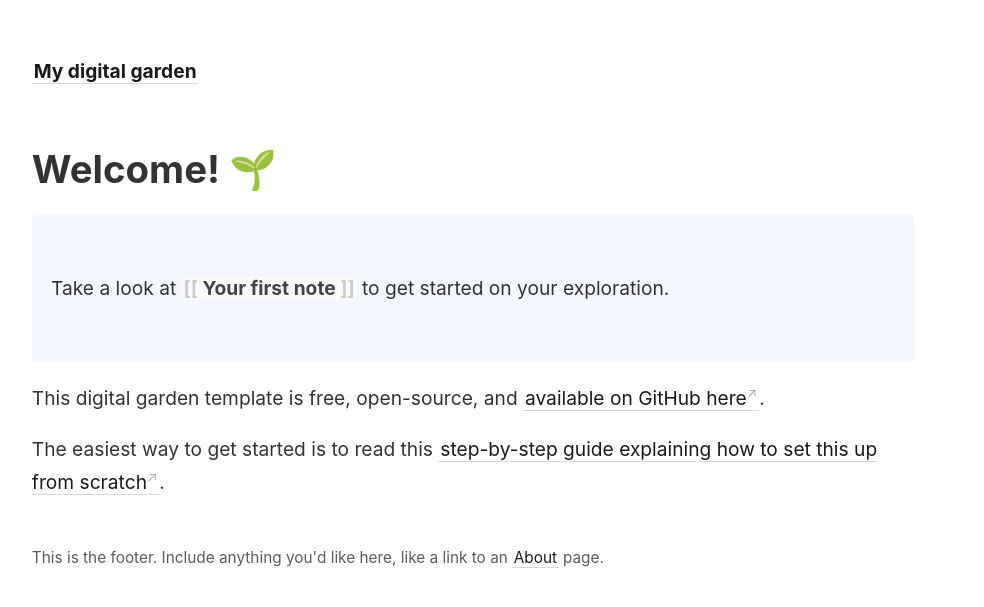
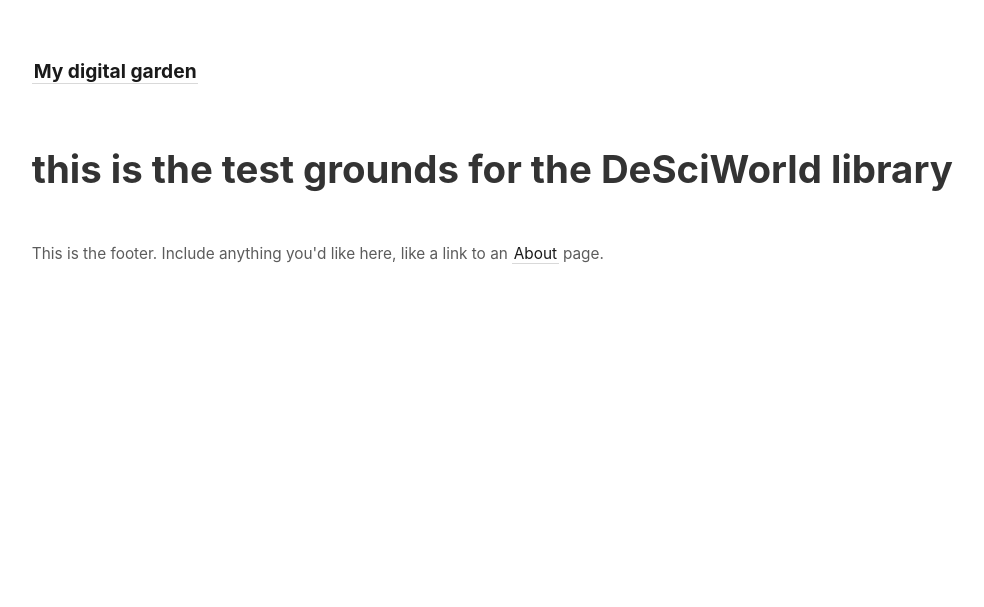
Before and after one commit to geminiworms/desciworld_library_test, a Jekyll site: the page built from _pages/index.md, in a window 1280 px wide. Shown: the top 607 px of the page, without its empty margins (45-1029 px from the left). Built offline with Jekyll 4.4.1, drawn with Linux system fonts in a browser that asks for light colours.

Commit message:
clear original text, add placeholders

```diff
--- a/_pages/index.md
+++ b/_pages/index.md
@@ -5,18 +5,4 @@
 permalink: /
 ---
 
-# Welcome! 🌱
-
-<p style="padding: 3em 1em; background: #f5f7ff; border-radius: 4px;">
-  Take a look at <span style="font-weight: bold">[[Your first note]]</span> to get started on your exploration.
-</p>
-
-This digital garden template is free, open-source, and [available on GitHub here](https://github.com/maximevaillancourt/digital-garden-jekyll-template).
-
-The easiest way to get started is to read this [step-by-step guide explaining how to set this up from scratch](https://maximevaillancourt.com/blog/setting-up-your-own-digital-garden-with-jekyll).
-
-<style>
-  .wrapper {
-    max-width: 46em;
-  }
-</style>
+# this is the test grounds for the DeSciWorld library
```
